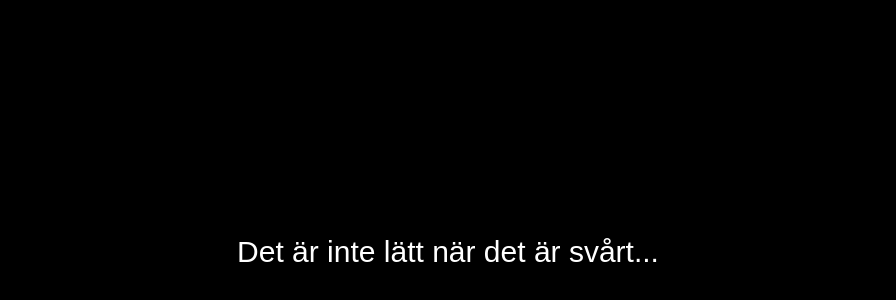
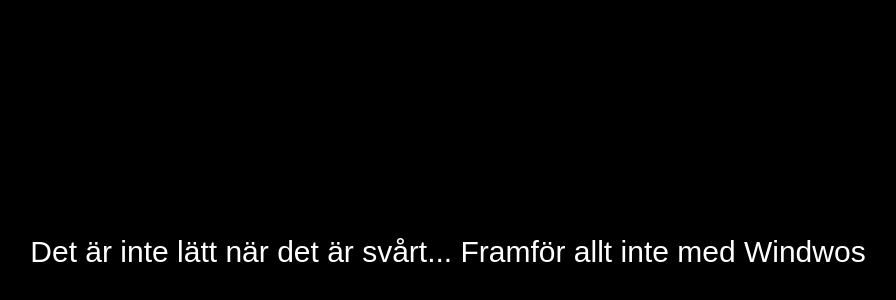
Before and after one commit to linneajader/pawssibly, a React (Create React App) app: page / in a window 1280 px wide. Shown: the part 148-448 px from the top of the page, without its empty margins (192-1088 px from the left). Built offline with nearby package versions, Linux system fonts and the light colour scheme.

Commit message:
Update src/App.js
Fuck Windows

```diff
--- a/src/App.js
+++ b/src/App.js
@@ -38,7 +38,7 @@
   render() {
     return (
       <AppContainer>
-        <Text1>Det är inte lätt när det är svårt...</Text1>
+        <Text1>Det är inte lätt när det är svårt... Framför allt inte med Windwos</Text1>
       </AppContainer>
     );
   }
```
